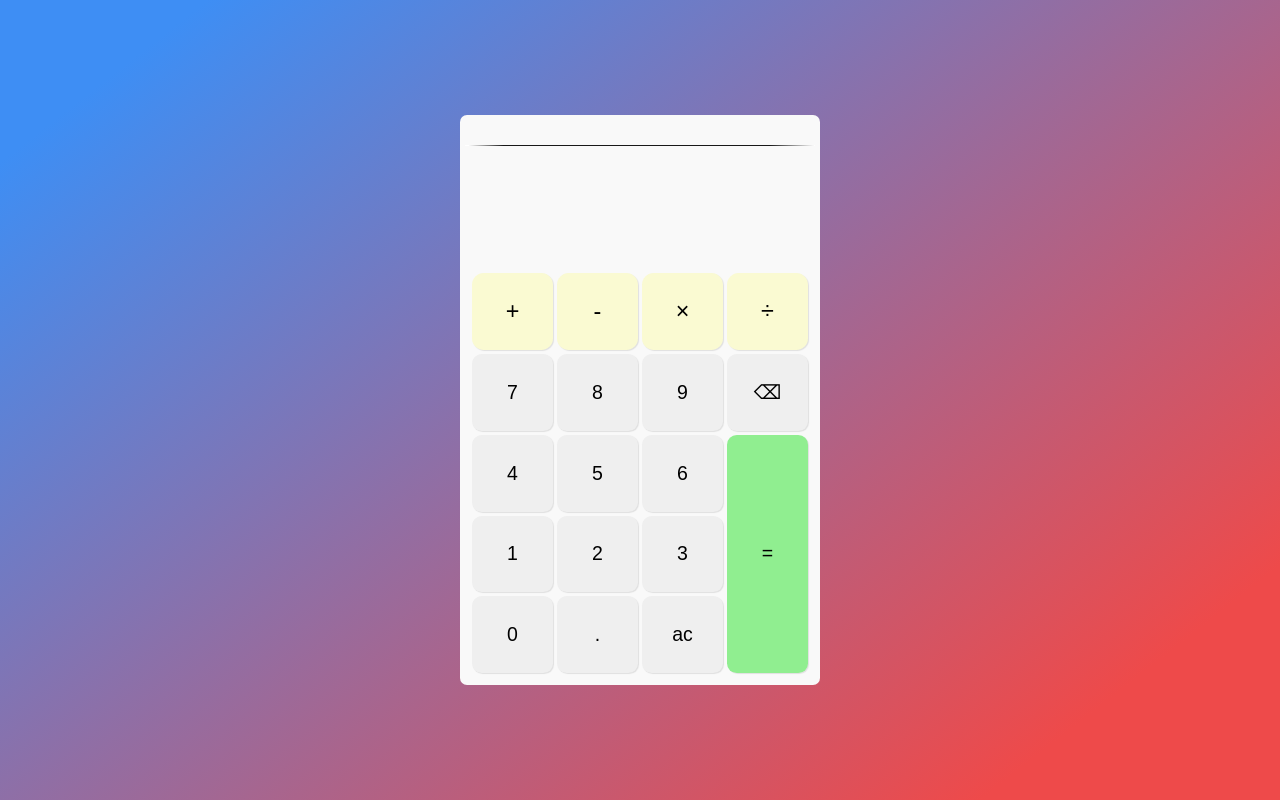
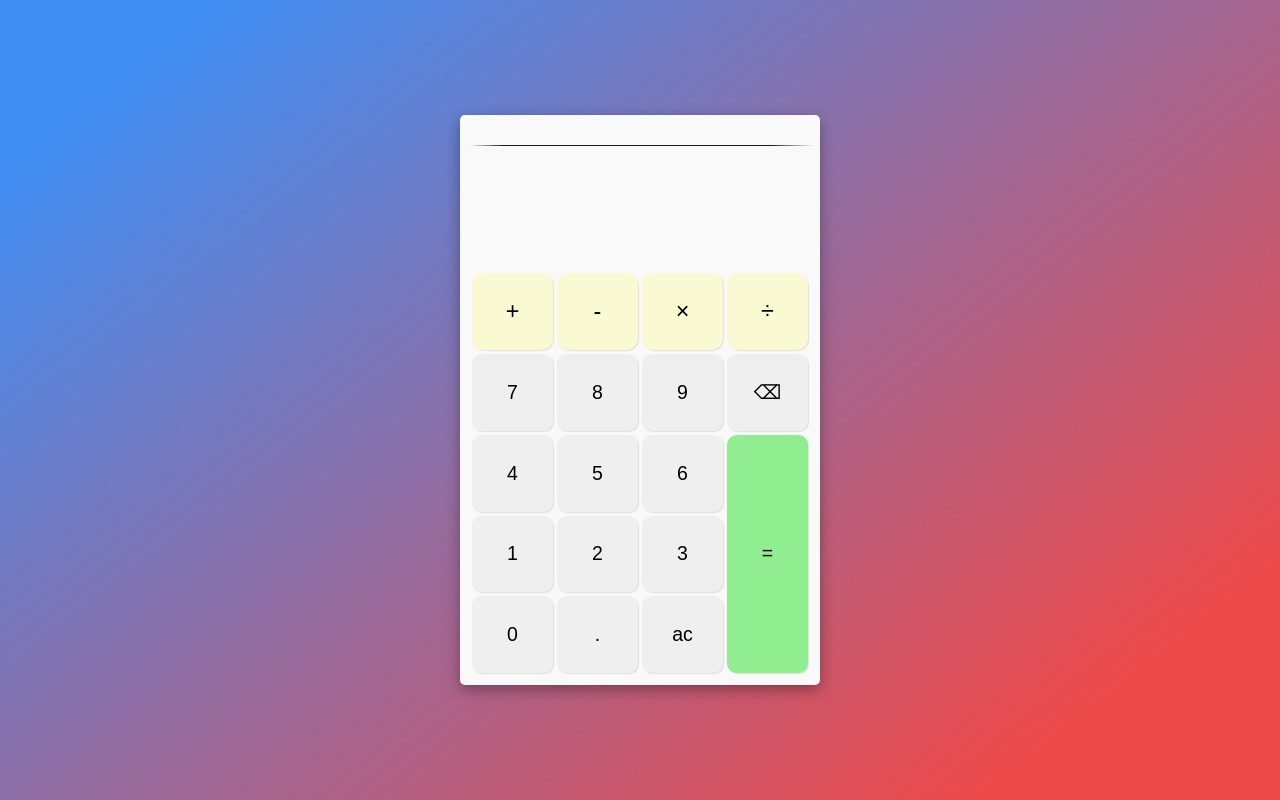
Before and after one commit to Claudi0-V/calculator, a plain HTML site: page index.html in a window 1280 px wide. Drawn offline with Linux system fonts and the light colour scheme.

Commit message:
added box shadow to the #main

```diff
--- a/style.css
+++ b/style.css
@@ -11,6 +11,8 @@ body {
   background: linear-gradient(142deg, rgba(62,142,244,1) 9%, rgba(238,74,74,1) 87%) no-repeat center center fixed;
   background-size: cover;
   font: 400 13px Arial;
+  width: 100vw;
+  height: 100vh;
 }
 
 main {
@@ -28,9 +30,10 @@ main {
   width: min(90%, 360px);
   height: min(98vh, 570px);
   background-color: var(--main-bg);
-  border-radius: 7px;
+  border-radius: 5px;
   overflow: hidden;
   text-align: right;
+  box-shadow: rgba(0, 0, 0, 0.35) 0px 5px 15px;
 }
 
 /* display section */
```
